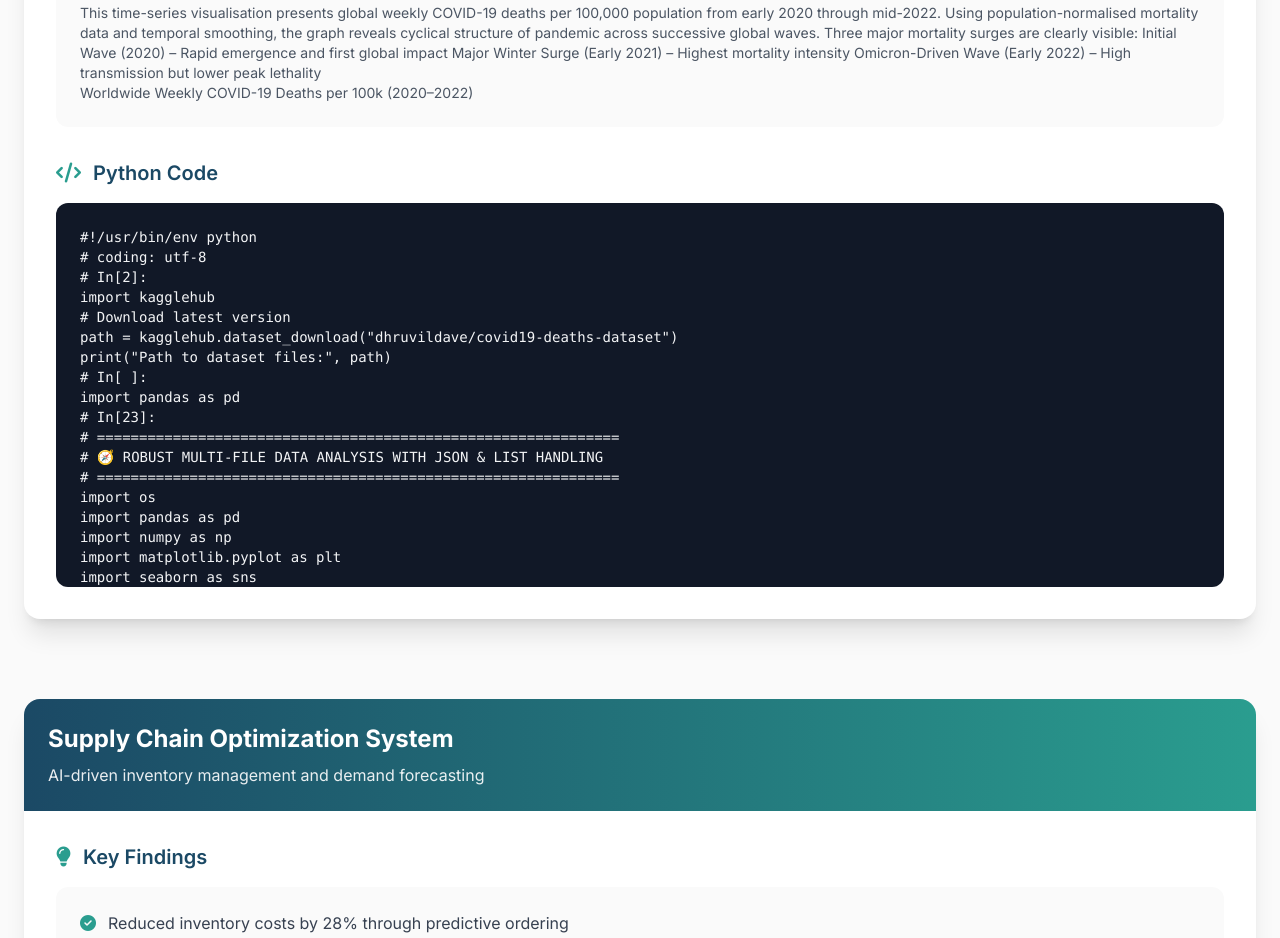
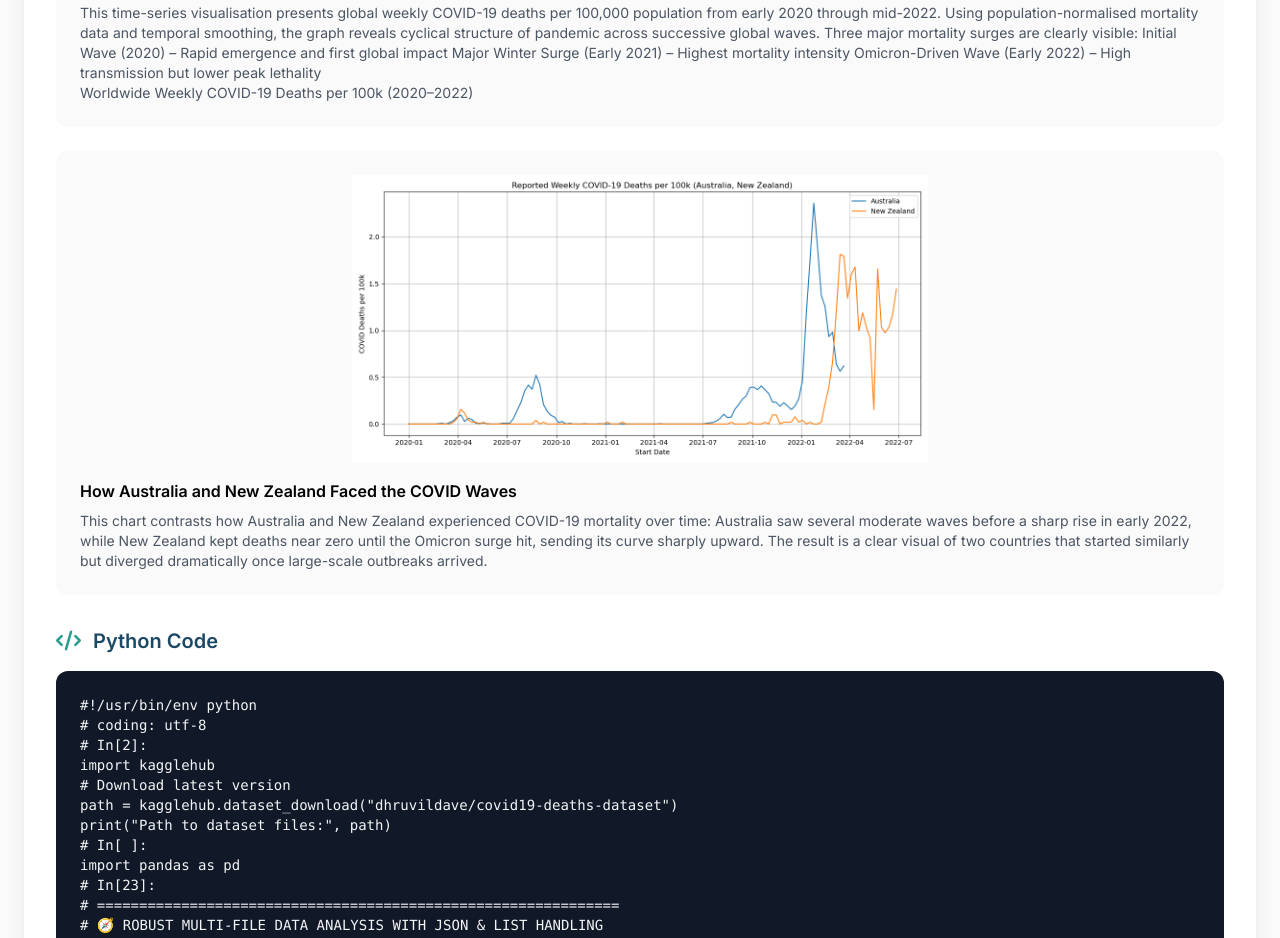
Before and after one commit to Philip-Irvine/philip-irvine.io, a website: page index.html in a window 1280 px wide. Shown: the part 4955-5893 px from the top of the page. Drawn offline with nearby package versions, Linux system fonts and the light colour scheme.

Commit message:
Update index.html

```diff
--- a/index.html
+++ b/index.html
@@ -428,6 +428,15 @@
                                             Major Winter Surge (Early 2021) – Highest mortality intensity
                                             Omicron-Driven Wave (Early 2022) – High transmission but lower peak lethality </p>
                                         <p class="text-gray-600 text-sm">Worldwide Weekly COVID-19 Deaths per 100k (2020–2022)</p>
+                                    </div>
+                                    <div class="bg-[#FAFAFA] p-6 rounded-xl">
+                                        <img src="https://raw.githubusercontent.com/Philip-Irvine/philip-irvine.io/main/images/Reported%20Weekly%20COVID%20Deaths%20in%202%20countries.png"
+                                             alt="How Australia and New Zealand Faced the COVID Waves"
+                                             class="w-full h-72 object-contain rounded-lg mb-4"
+                                             onerror="this.src='https://via.placeholder.com/400x250/1B4965/FFFFFF?text=AUS+NZ+COVID+Waves'; console.log('AUS NZ COVID waves graph fallback loaded');"
+                                             loading="lazy">
+                                        <h5 class="font-semibold mb-2">How Australia and New Zealand Faced the COVID Waves</h5>
+                                        <p class="text-gray-600 text-sm">This chart contrasts how Australia and New Zealand experienced COVID-19 mortality over time: Australia saw several moderate waves before a sharp rise in early 2022, while New Zealand kept deaths near zero until the Omicron surge hit, sending its curve sharply upward. The result is a clear visual of two countries that started similarly but diverged dramatically once large-scale outbreaks arrived.</p>
                                     </div>
                                 </div>
                             </div>
```
